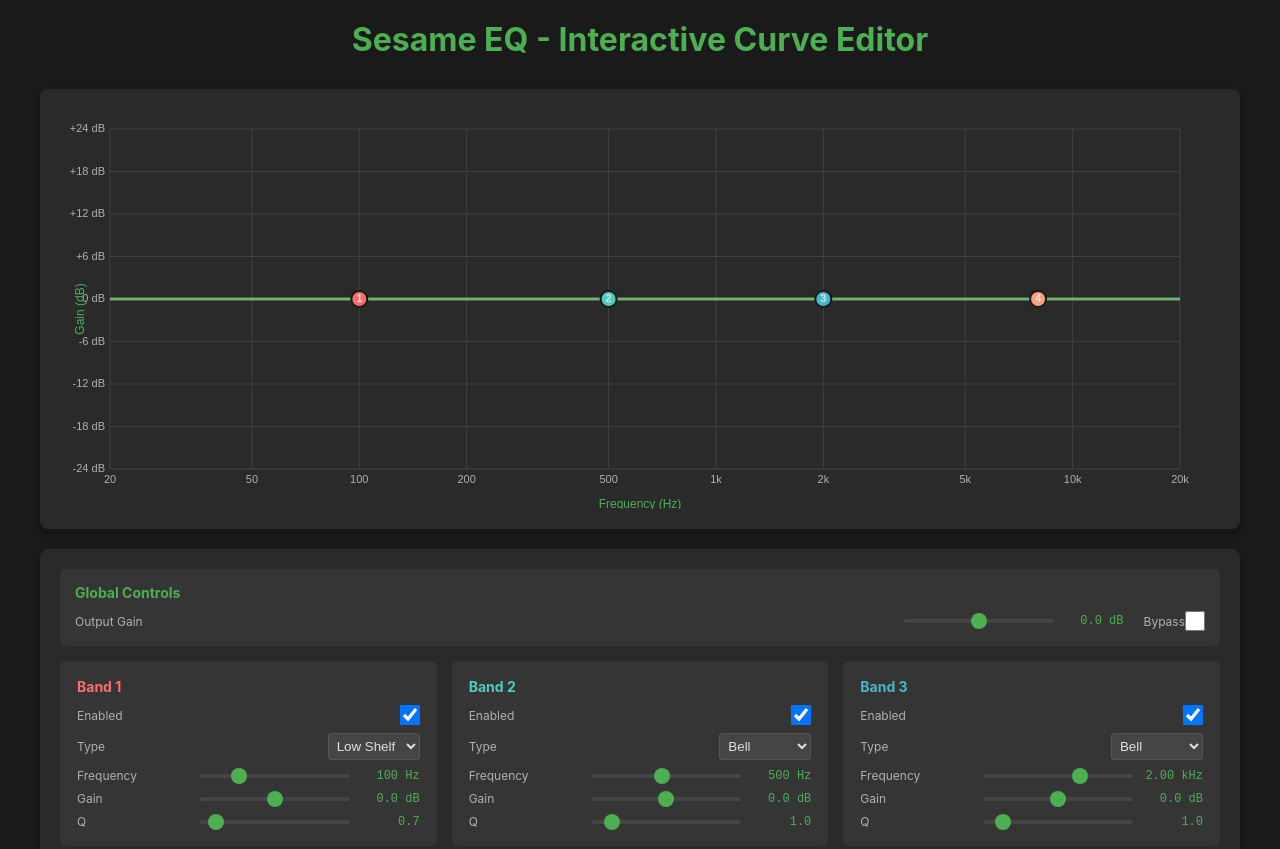
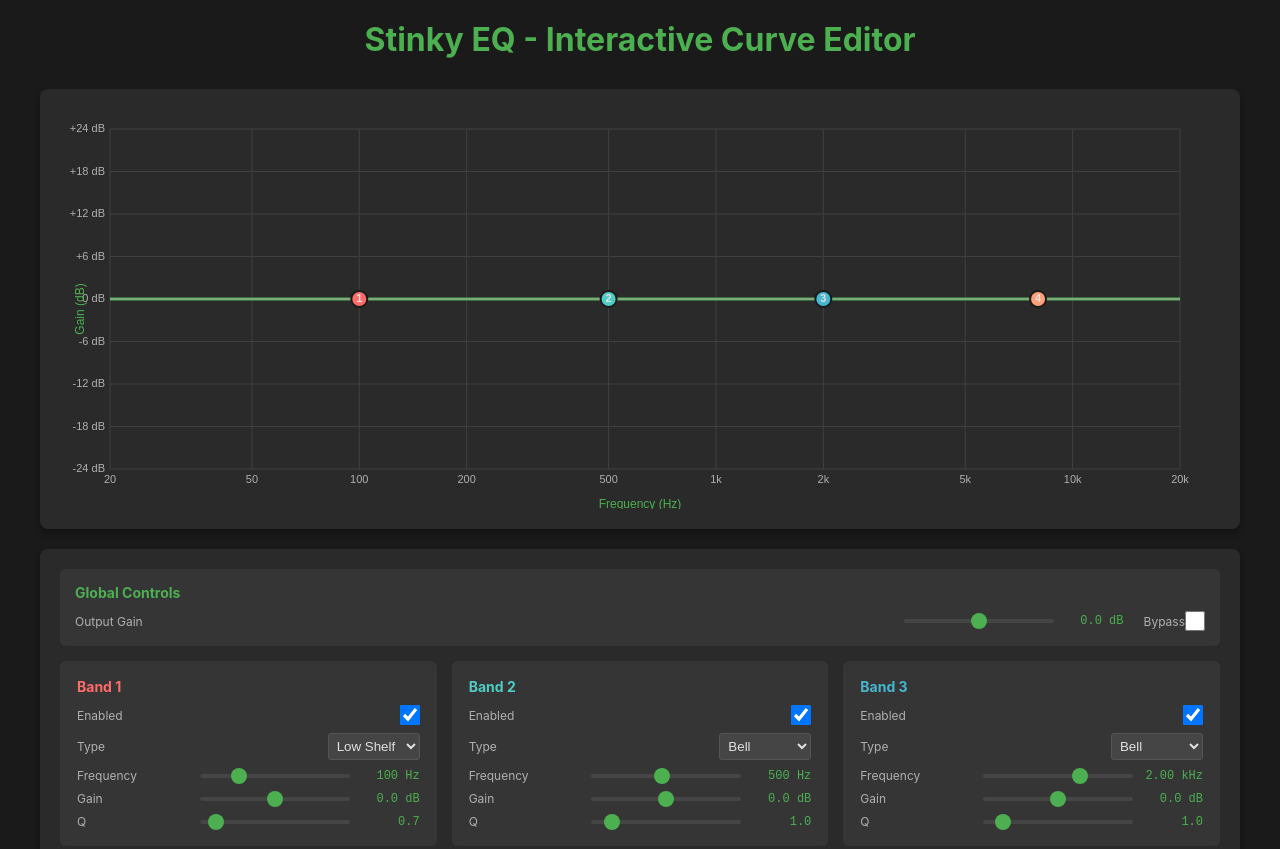
Before and after one commit to stinkydev/audio-plugins, a website with bundled scripts: page eq/web-ui/index.html in a window 1280 px wide. Shown: the top 849 px of the page. Built offline with nearby package versions, Linux system fonts and the light colour scheme.

Commit message:
feat: Update README files to reflect correct plugin names and add MIT License information

```diff
--- a/eq/web-ui/eq-editor.ts
+++ b/eq/web-ui/eq-editor.ts
@@ -1,5 +1,5 @@
 /**
- * Sesame EQ - Interactive Curve Editor
+ * Stinky EQ - Interactive Curve Editor
  * TypeScript reference implementation for EQ curve visualization with draggable bands
  */
 
--- a/eq/web-ui/index.html
+++ b/eq/web-ui/index.html
@@ -3,7 +3,7 @@
 <head>
     <meta charset="UTF-8">
     <meta name="viewport" content="width=device-width, initial-scale=1.0">
-    <title>Sesame EQ - Interactive Curve Editor</title>
+    <title>Stinky EQ - Interactive Curve Editor</title>
     <style>
         * {
             margin: 0;
@@ -190,7 +190,7 @@
 </head>
 <body>
     <div class="container">
-        <h1>Sesame EQ - Interactive Curve Editor</h1>
+        <h1>Stinky EQ - Interactive Curve Editor</h1>
 
         <div class="canvas-container">
             <canvas id="eqCanvas"></canvas>
```
Also changed, not shown: README.md, compressor/README.md, delay/README.md, eq/README.md, eq/web-ui/README.md, limiter/README.md, 1 other file.
